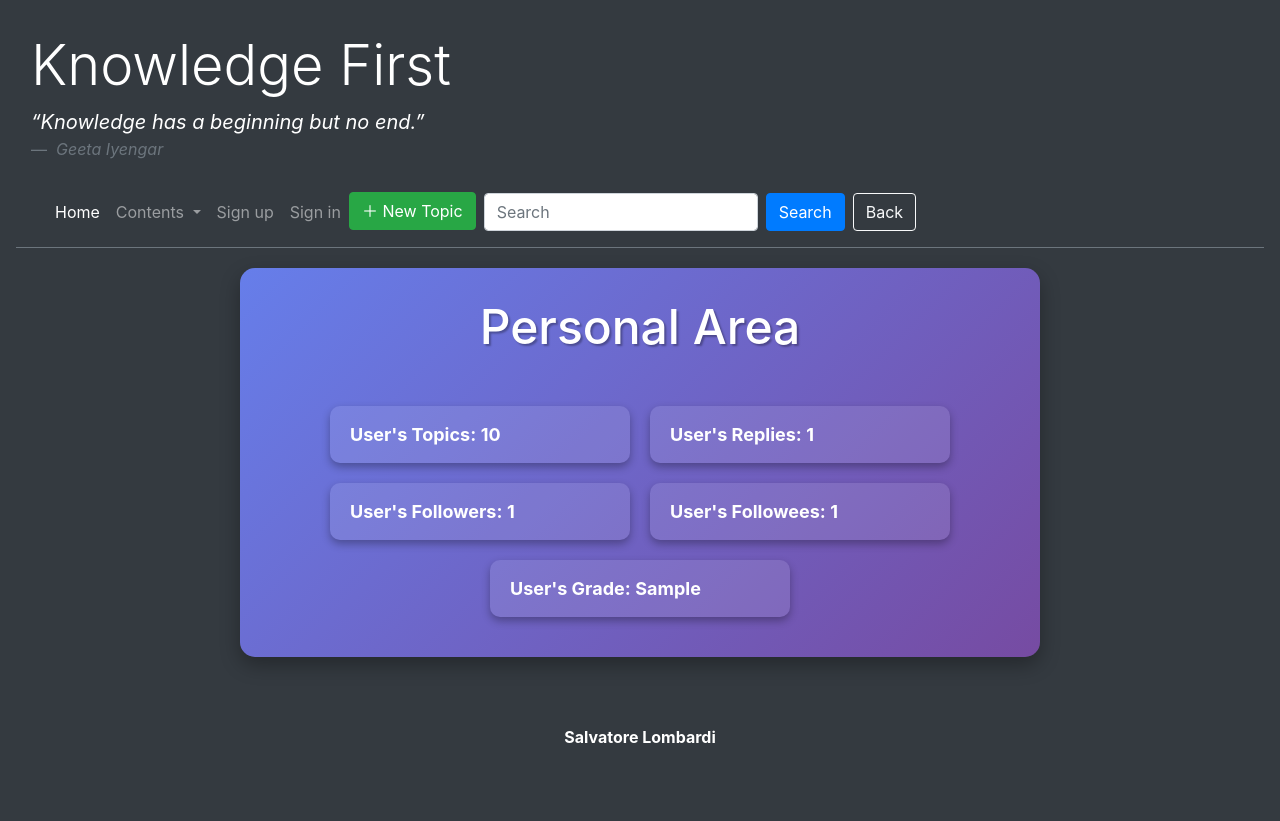
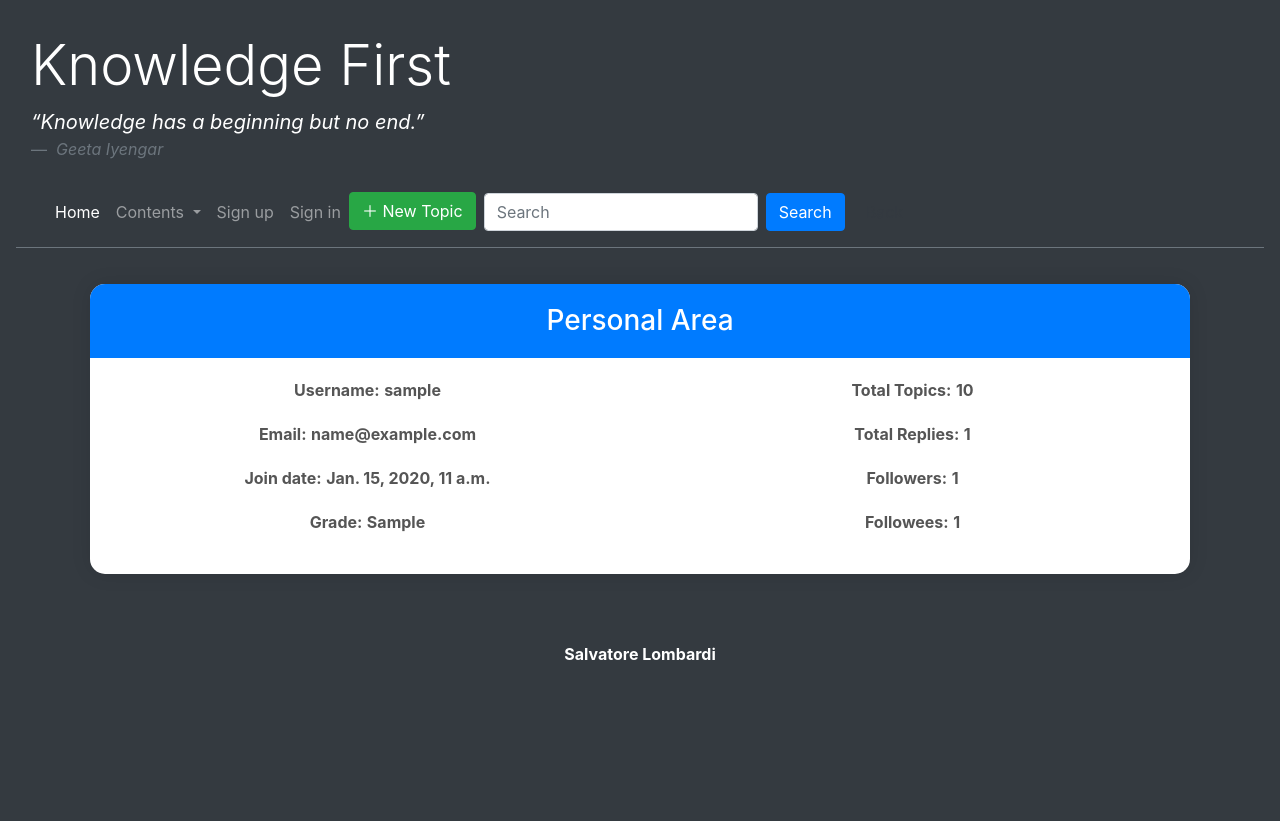
Before and after one commit to Salva05/Knowledge-First, a Django app: template knowledgFirst/forum/templates/profile.html in a window 1280 px wide. After the commit the page ends 660 px from the top, so only its background shows below. Run offline with Django 5.2, Linux system fonts and the light colour scheme; tables that the repository leaves empty hold one stand-in row (values such as "Sample post"); the template is opened without the code that fills it: values that come from a table or form of the project are taken from there, most other values are stand-ins (such as "Sample title", 1, 10 or a date in 2020); some libraries are stand-ins or nearby versions.

```diff
--- a/knowledgFirst/forum/templates/profile.html
+++ b/knowledgFirst/forum/templates/profile.html
@@ -2,94 +2,132 @@
 {% load static %}
 
 {% block back %}
-    <a href="#" onclick="history.back();" class="btn btn-outline-light ml-2">Back</a>
+    <a href="#" onclick="history.back();" class="btn btn-outline-dark ml-2">Back</a>
 {% endblock %}
 
 {% block content %}
     <style>
-        .container-user-profile {
-            max-width: 800px;
-            margin: 20px auto;
-            padding: 30px;
-            background: linear-gradient(135deg, #667eea, #764ba2);
+        /* Custom styles */
+        .user-profile-container {
+            padding: 20px;
+        }
+
+        .user-profile-card {
+            background-color: #ffffff; /* White background */
+            color: #000000; /* Black text color */
             border-radius: 15px;
-            box-shadow: 0 8px 20px rgba(0, 0, 0, 0.3);
-            color: #fff;
+            box-shadow: 0 0 20px rgba(0, 0, 0, 0.1);
             text-align: center;
         }
 
-        #user-profile {
-            font-size: 48px;
-            margin-bottom: 40px;
-            text-shadow: 2px 2px 2px rgba(0, 0, 0, 0.3);
+        .user-profile-header {
+            background-color: #007bff;
+            color: white;
+            padding: 20px;
+            border-top-left-radius: 15px;
+            border-top-right-radius: 15px;
         }
 
-        .info {
-            margin-top: 30px;
-            display: flex;
-            flex-wrap: wrap;
-            justify-content: center;
+        .user-profile-header h1 {
+            font-size: 28px;
+            margin-bottom: 0;
+        }
+
+        .user-profile-info {
+            padding: 20px;
         }
 
         .info-item {
-            margin: 10px;
-            padding: 15px 20px;
-            background: rgba(255, 255, 255, 0.1);
-            border-radius: 10px;
-            box-shadow: 0 4px 8px rgba(0, 0, 0, 0.3);
-            text-align: left;
-            width: 300px;
+            margin-bottom: 20px;
         }
 
         .info-item span {
             font-weight: bold;
-            color: #fff;
-            font-size: 18px;
+            color: #555555;
         }
 
-        .info-item .value {
-            color: #fff;
-            font-size: 18px;
+        @media screen and (min-width: 576px) {
+            .user-profile-card {
+                margin: 0 auto;
+                max-width: 500px;
+            }
         }
 
-        .info-item .value a {
-            color: #ffd166;
-            text-decoration: none;
+        @media screen and (min-width: 768px) {
+            .user-profile-card {
+                max-width: 700px;
+            }
         }
 
-        .info-item .value a:hover {
-            text-decoration: underline;
+        @media screen and (min-width: 992px) {
+            .user-profile-card {
+                max-width: 900px;
+            }
+        }
+
+        @media screen and (min-width: 1200px) {
+            .user-profile-card {
+                max-width: 1100px;
+            }
+        }
+
+        /* Adjust email text size for small screens */
+        @media screen and (max-width: 340px) {
+            .info-item.email .value {
+                font-size: 14px;
+            }
         }
     </style>
 
-    <div class="container-user-profile">
+    <div class="container user-profile-container">
         {% if message %}
             <div class="alert alert-success" role="alert">
                 {{ message }}
             </div>
         {% else %}
-            <h1 id="user-profile">Personal Area</h1>
-
-            <div class="info">
+            <div class="user-profile-card">
+                <div class="user-profile-header">
+                    <h1>Personal Area</h1>
+                </div>
+                <div class="user-profile-info">
+                    <div class="row">
+                        <div class="col-md-6">
                             <div class="info-item">
-                    <span>User's Topics:</span>
+                                <span>Username:</span>
+                                <span class="value">{{ user_profile.user.username }}</span>
+                            </div>
+                            <div class="info-item email">
+                                <span>Email:</span>
+                                <span class="value">{{ user_profile.email }}</span>
+                            </div>
+                            <div class="info-item">
+                                <span>Join date:</span>
+                                <span class="value">{{ user_profile.user.date_joined }}</span>
+                            </div>
+                            <div class="info-item">
+                                <span>Grade:</span>
+                                <span class="value">{{ user_profile.grade }}</span>
+                            </div>
+                        </div>
+                        <div class="col-md-6">
+                            <div class="info-item">
+                                <span>Total Topics:</span>
                                 <span class="value">{{ user_profile.total_posts }}</span>
                             </div>
                             <div class="info-item">
-                    <span>User's Replies:</span>
+                                <span>Total Replies:</span>
                                 <span class="value">{{ user_profile.replies }}</span>
                             </div>
                             <div class="info-item">
-                    <span>User's Followers:</span>
+                                <span>Followers:</span>
                                 <span class="value">{{ user_profile.followers }}</span>
                             </div>
                             <div class="info-item">
-                    <span>User's Followees:</span>
+                                <span>Followees:</span>
                                 <span class="value">{{ user_profile.following }}</span>
                             </div>
-                <div class="info-item">
-                    <span>User's Grade:</span>
-                    <span class="value">{{ user_profile.grade }}</span>
+                        </div>
+                    </div>
                 </div>
             </div>
         {% endif %}
--- a/knowledgFirst/forum/templates/signup_success.html
+++ b/knowledgFirst/forum/templates/signup_success.html
@@ -12,7 +12,7 @@
                     <h3>Welcome, {{ user.username }}!</h3>
                 </div>
                 <div class="card-body">
-                    <p>Great news! You're now part of our community. Let's get started! Explore our <a href="{% url 'index' %}" class="btn btn-primary">Home</a> and discover everything waiting for you.</p>
+                    <p>Great news! You're now part of our community. Let's get started! Explore our <a href="{% url 'index' %}">Home</a> and discover everything waiting for you.</p>
                 </div>
             </div>
         </div>
```
Also changed, not shown: knowledgFirst/forum/templates/signup.html (+8 -0 lines), knowledgFirst/forum/migrations/0001_initial.py. Lines whose indentation alone changed are shown as unchanged.
